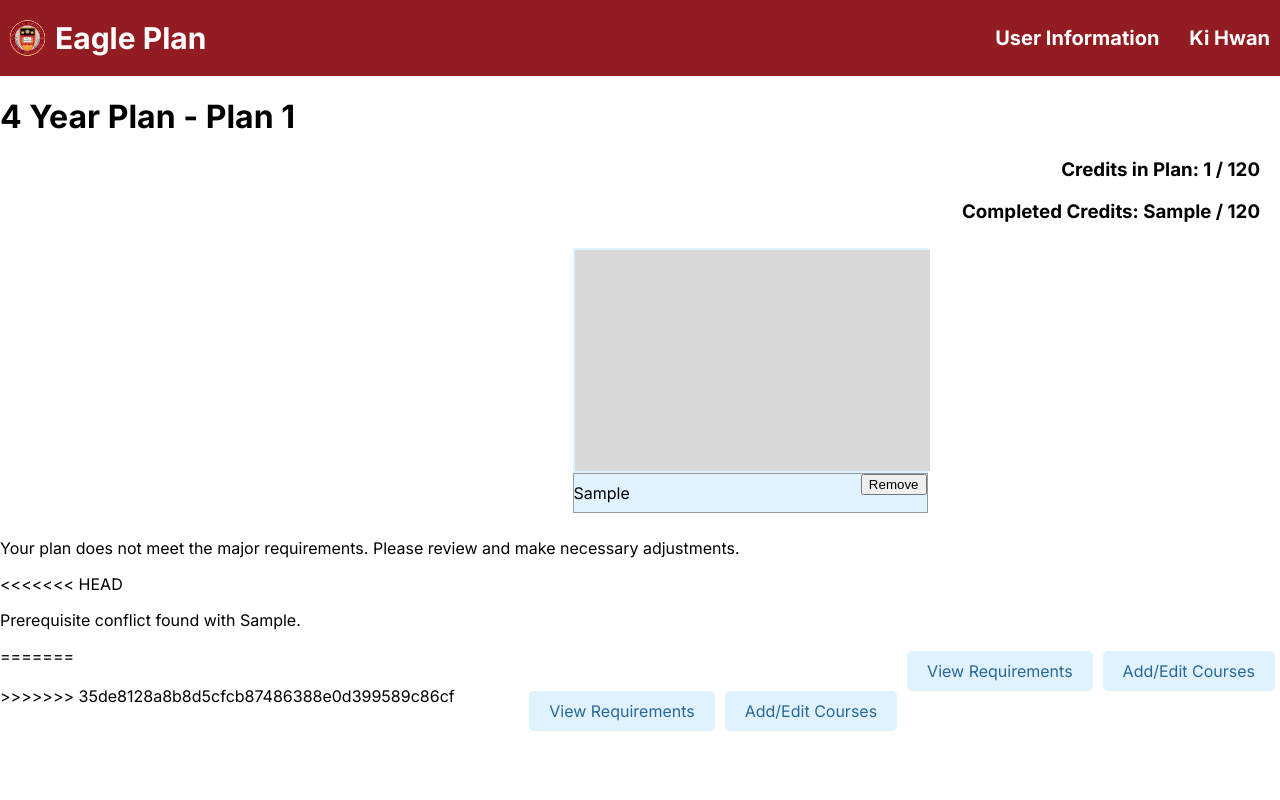
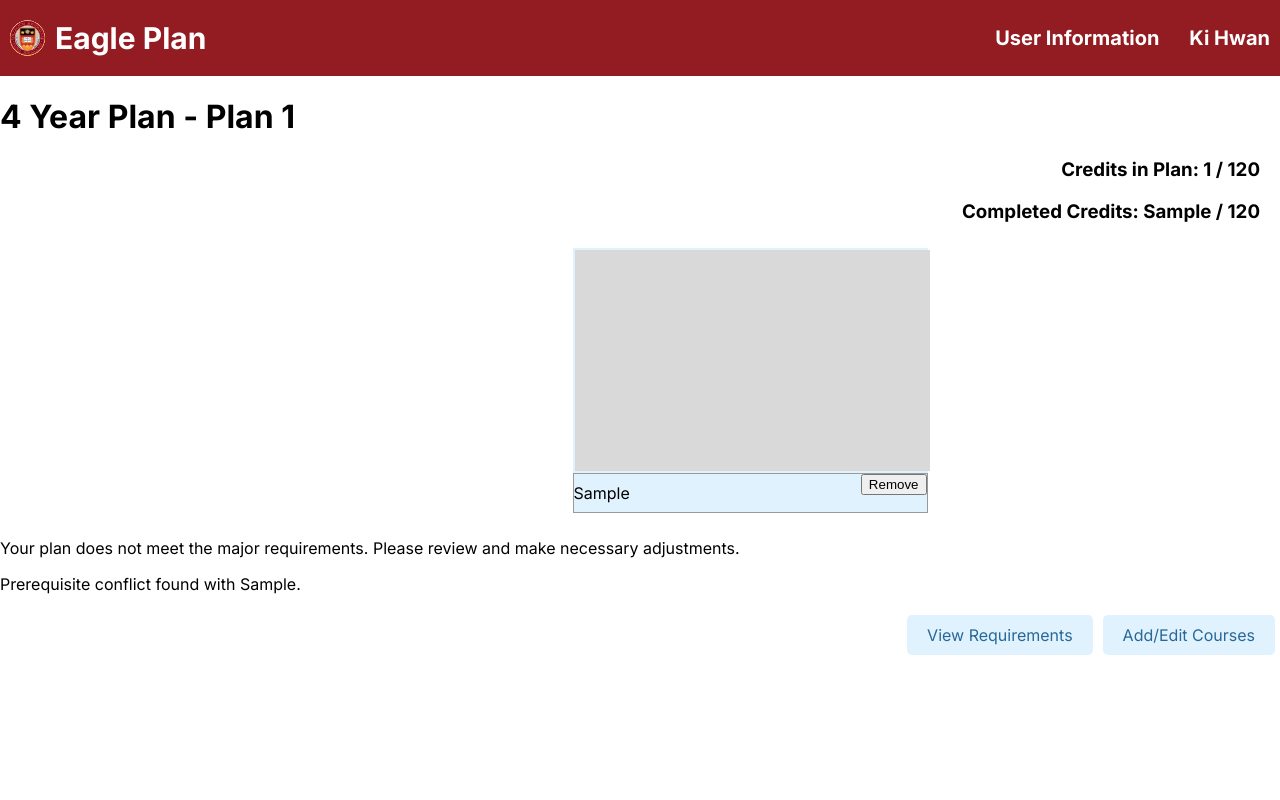
Before and after one commit to momokaiwase/EaglePlan, a Django app: template templates/futureplan.html in a window 1280 px wide; the page is wider, and only the part inside the window is pictured. Run offline with Django 5.2, Linux system fonts and the light colour scheme; data comes from the database, SQL or seed files in the repository; both versions use the stored data as it was after the commit; tables that the repository leaves empty hold one stand-in row (values such as "Sample post"); the template is opened without the code that fills it: values that come from a table or form of the project are taken from there, most other values are stand-ins (such as "Sample title", 1, 10 or a date in 2020); some libraries are stand-ins or nearby versions.

Commit message:
fixed bug when commiting

```diff
--- a/templates/futureplan.html
+++ b/templates/futureplan.html
@@ -66,7 +66,6 @@
     {% else %}
         <p>Your plan does not meet the major requirements. Please review and make necessary adjustments.</p>
     {% endif %}
-<<<<<<< HEAD
     {% if prereq_conflict %}
     <p>Prerequisite conflict found with {{ prereq_conflict }}.</p>
     {% else %}
@@ -74,12 +73,6 @@
     {% endif %}
     <a href="{% url 'Plan:course_list' plan_id=plan_id plan_num=plan_num %}" class="courses-button" >Add/Edit Courses</a>
     <a href="{% url 'Plan:reqs_list' %}" class="requirements-button">View Requirements</a>
-=======
-    <div class="button-container">
-        <a href="{% url 'Plan:course_list' plan_id=plan_id plan_num=plan_num %}" class="courses-button" >Add/Edit Courses</a>
-        <a href="{% url 'Plan:reqs_list' %}" class="requirements-button">View Requirements</a>
-    </div>
->>>>>>> 35de8128a8b8d5cfcb87486388e0d399589c86cf
 </body>
 </html>
 {% endblock %}
```
Also changed, not shown: db.sqlite3.
